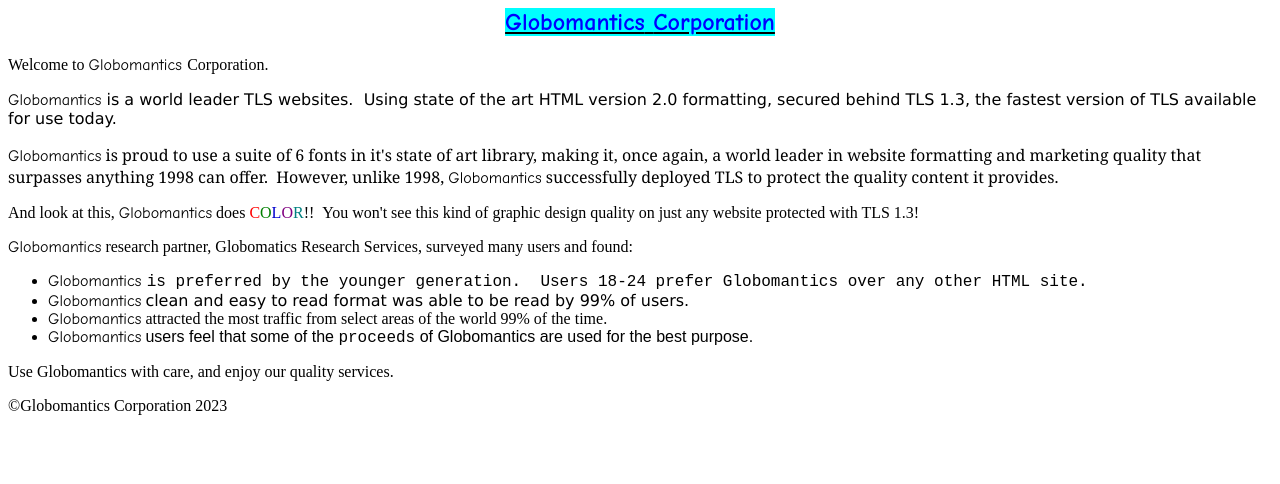
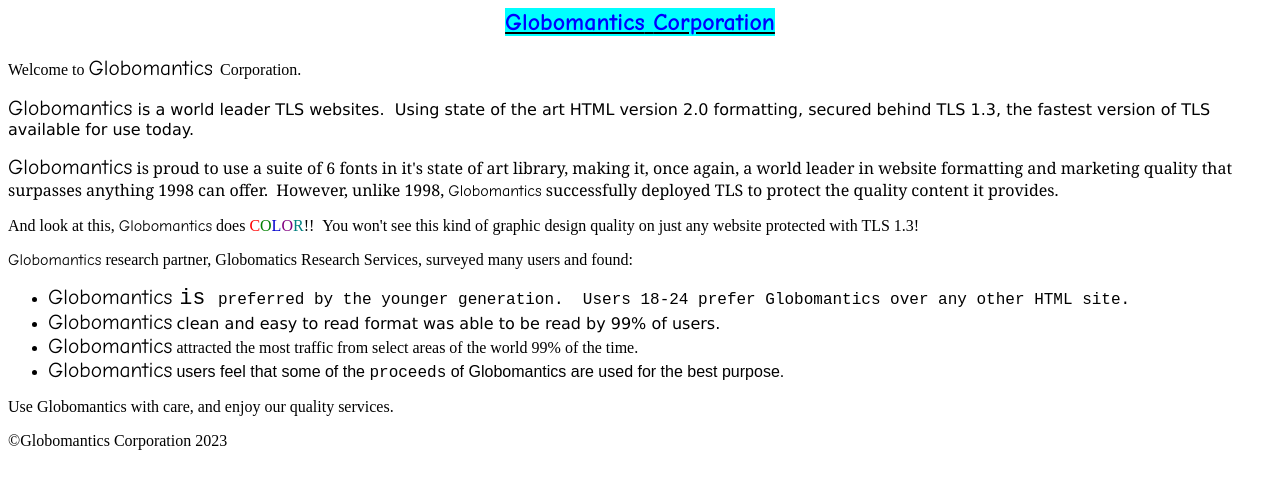
Before and after one commit to ps-interactive/lab_analyzing-and-decrypting-tls-with-wireshark, a plain HTML site: page tls13_web_server/index.html in a window 1280 px wide. Drawn offline with Linux system fonts and the light colour scheme.

Commit message:
Update index.html

```diff
--- a/tls13_web_server/index.html
+++ b/tls13_web_server/index.html
@@ -5,21 +5,21 @@
 <body>
 <h2 style="text-align: center;"><u><span style="font-family:comic sans ms,cursive;"><span style="color:#0000FF;"><span style="background-color:#00FFFF;">Globomantics</span></span><span style="background-color:#00FFFF;"> </span><span style="color:#0000FF;"><span style="background-color:#00FFFF;">Corporation</span></span></span></u></h2>
 
-<p>Welcome to <span style="font-family:comic sans ms,cursive;">Globomantics </span>Corporation.</p>
+<p>Welcome to <span style="font-size: 16pt;font-family:comic sans ms,cursive;">Globomantics </span>Corporation.</p>
 
-<p><span style="font-family:lucida sans unicode,lucida grande,sans-serif;"><span style="font-family:comic sans ms,cursive;">Globomantics</span> is a world leader TLS websites. &nbsp;Using state of the art HTML version 2.0 formatting, secured behind TLS 1.3, the fastest version of TLS available for use today.&nbsp;</span></p>
+<p><span style="font-family:lucida sans unicode,lucida grande,sans-serif;"><span style="font-size: 16pt;font-family:comic sans ms,cursive;">Globomantics</span> is a world leader TLS websites. &nbsp;Using state of the art HTML version 2.0 formatting, secured behind TLS 1.3, the fastest version of TLS available for use today.&nbsp;</span></p>
 
-<p><span style="font-family:georgia,serif;"><span style="font-family:comic sans ms,cursive;">Globomantics</span> is proud to use a suite of 6 fonts in it&#39;s state of art library, making it, once again, a world leader in website formatting and marketing quality that </span><span style="font-size: 12pt; font-family: Georgia, serif;">surpasses</span><span style="font-family:georgia,serif;"> anything&nbsp;1998&nbsp;can offer. &nbsp;However, unlike 1998, <span style="font-family:comic sans ms,cursive;">Globomantics</span> successfully deployed TLS to protect the quality content it provides.</span></p>
+<p><span style="font-family:georgia,serif;"><span style="font-size: 16pt;font-family:comic sans ms,cursive;">Globomantics</span> is proud to use a suite of 6 fonts in it&#39;s state of art library, making it, once again, a world leader in website formatting and marketing quality that </span><span style="font-size: 12pt; font-family: Georgia, serif;">surpasses</span><span style="font-family:georgia,serif;"> anything&nbsp;1998&nbsp;can offer. &nbsp;However, unlike 1998, <span style="font-family:comic sans ms,cursive;">Globomantics</span> successfully deployed TLS to protect the quality content it provides.</span></p>
 
-<p>And look at this, <span style="font-family:comic sans ms,cursive;">Globomantics</span> does <span style="color:#FF0000;">C</span><span style="color:#008000;">O</span><span style="color:#0000CD;">L</span><span style="color:#800080;">O</span><span style="color:#008080;">R</span>!! &nbsp;You won&#39;t see this kind of graphic design quality on just any website protected with TLS 1.3!</p>
+<p>And look at this, <span style="font-size: 12pt;font-family:comic sans ms,cursive;">Globomantics</span> does <span style="color:#FF0000;">C</span><span style="color:#008000;">O</span><span style="color:#0000CD;">L</span><span style="color:#800080;">O</span><span style="color:#008080;">R</span>!! &nbsp;You won&#39;t see this kind of graphic design quality on just any website protected with TLS 1.3!</p>
 
-<p><span style="font-family:comic sans ms,cursive;">Globomantics</span> research partner, Globomatics Research Services, surveyed many users and found:</p>
+<p><span style="font-size: 12pt;font-family:comic sans ms,cursive;">Globomantics</span> research partner, Globomatics Research Services, surveyed many users and found:</p>
 
 <ul>
-	<li><span style="font-family:comic sans ms,cursive;">Globomantics <span style="font-family:courier new,courier,monospace;">is </span></span><span style="font-size: 12pt; font-family: &quot;Courier New&quot;;">preferred</span><span style="font-family:comic sans ms,cursive;"><span style="font-family:courier new,courier,monospace;"> by the younger generation</span></span><span style="font-family:courier new,courier,monospace;">. &nbsp;Users 18-24 prefer Globomantics over any other HTML site.</span></li>
-	<li><span style="font-family:comic sans ms,cursive;">Globomantics</span> <span style="font-family:lucida sans unicode,lucida grande,sans-serif;">clean and easy to read&nbsp;format was able to be read by 99% of users.</span></li>
-	<li><span style="font-family:comic sans ms,cursive;">Globomantics</span> <span style="font-family:times new roman,times,serif;">attracted the most traffic from select areas of the world 99% of the time</span>.</li>
-	<li><span style="font-family:comic sans ms,cursive;">Globomantics</span> <span style="font-family:arial,helvetica,sans-serif;">users feel that some of the </span><span style="font-size: 12pt; font-family: &quot;Courier New&quot;;">proceeds</span><span style="font-family:arial,helvetica,sans-serif;"> of Globomantics are used for the best </span><span style="font-size: 12pt; font-family: Arial, sans-serif;">purpose</span><span style="font-family:arial,helvetica,sans-serif;">.</span></li>
+	<li><span style="font-size: 16pt;font-family:comic sans ms,cursive;">Globomantics <span style="font-family:courier new,courier,monospace;">is </span></span><span style="font-size: 12pt; font-family: &quot;Courier New&quot;;">preferred</span><span style="font-family:comic sans ms,cursive;"><span style="font-family:courier new,courier,monospace;"> by the younger generation</span></span><span style="font-family:courier new,courier,monospace;">. &nbsp;Users 18-24 prefer Globomantics over any other HTML site.</span></li>
+	<li><span style="font-size: 16pt;font-family:comic sans ms,cursive;">Globomantics</span> <span style="font-family:lucida sans unicode,lucida grande,sans-serif;">clean and easy to read&nbsp;format was able to be read by 99% of users.</span></li>
+	<li><span style="font-size: 16pt;font-family:comic sans ms,cursive;">Globomantics</span> <span style="font-family:times new roman,times,serif;">attracted the most traffic from select areas of the world 99% of the time</span>.</li>
+	<li><span style="font-size: 16pt;font-family:comic sans ms,cursive;">Globomantics</span> <span style="font-family:arial,helvetica,sans-serif;">users feel that some of the </span><span style="font-size: 12pt; font-family: &quot;Courier New&quot;;">proceeds</span><span style="font-family:arial,helvetica,sans-serif;"> of Globomantics are used for the best </span><span style="font-size: 12pt; font-family: Arial, sans-serif;">purpose</span><span style="font-family:arial,helvetica,sans-serif;">.</span></li>
 </ul>
 
 <p>Use Globomantics with care, and enjoy our quality services. &nbsp;</p>
```
